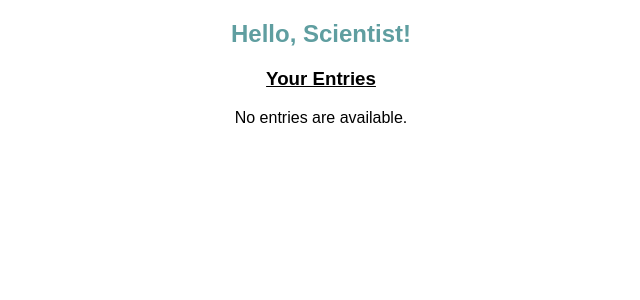
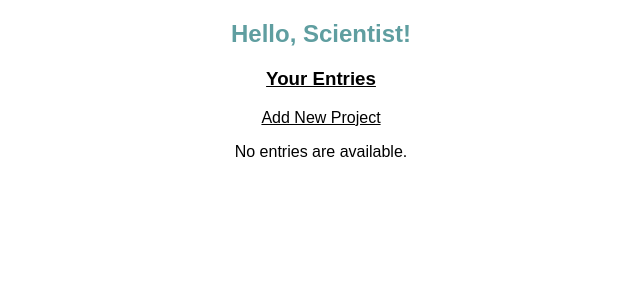
Before and after one commit to DukeOfEtiquette/Vala, a Django app: page / in a window 1280 px wide. Shown: the part 87-387 px from the top of the page, without its empty margins (319-959 px from the left). Run offline with Django 3.2, Linux system fonts and the light colour scheme; data that the repository does not hold is empty; parts of the project's set-up code (start-up, migrations or seed data) failed here and were passed over; some libraries are stand-ins or nearby versions.

Commit message:
resolved merge conflicts

```diff
--- a/splash/static/splash/style.css
+++ b/splash/static/splash/style.css
@@ -1,3 +1,6 @@
+a {
+  text-decoration: none;
+}
 /* list table */
 #taskList, #taskListDialog{
   list-style: none;
@@ -30,10 +33,6 @@
 
 .tableRow, .tableRowDialog{
   display: table-row;
-}
-
-.new-project-row{
-  width: 100%;
 }
 
 .tableTitleRow,
@@ -134,7 +133,7 @@ table {
 }
 
 /*remove text decoration from a tags for task list display*/
-a {text-decoration: none;}
+/*a {text-decoration: none;}*/
 
 .nav-bar img {
   width: 79px;
@@ -230,6 +229,24 @@ ul.tab li a:focus, .active {background-color: #ccc;}
     width: 80%; /* Could be more or less, depending on screen size */
 }
 
+/*Add new project link*/
+/*a#new-project{*/
+  /*column-span: all;*/
+/*}*/
+
+.new-project-row {
+  /*display: table-cell;*/
+  /*display: block;*/
+  /*width: 100%;*/
+  /*padding: 8px;*/
+  /*border: 1px solid #dddddd;*/
+  text-align: left;
+  text-decoration: underline;
+;
+  /*column-span: all;*/
+}
+
+
 #addEquipButt {
   float: left;
   margin-top: 5px;
@@ -240,18 +257,3 @@ ul.tab li a:focus, .active {background-color: #ccc;}
   bottom: 0px;
   right: 0px;
 }
-
-li.tableRow.click-row.tableCell {
-  width: 848px;
-}
-/*#addEquipDialog {
-  postion: absolute;
-  right: auto;
-  bottom: auto;
-  left: 500px;
-  top: 200px;
-}*/
-
-/*.new-project-row {*/
-  /*display: block;*/
-/*}*/
--- a/splash/templates/splash/index.html
+++ b/splash/templates/splash/index.html
@@ -14,6 +14,7 @@
     <!--Plain title for the table of tasks/entries-->
     <div class="table-title">
         <h3 style="text-decoration: underline;">Your Entries</h3>
+   <a class='new-project-row' id="new-project">Add New Project</a>
     </div>
 
     {% if entry_list %}
@@ -24,8 +25,7 @@
                 <span class='tableCell'> Experiment Type </span>
                 <span class='tableCell'> Status </span>
             </li>
-                <a class='tableCell tableRow click-row' id="new-project"><span>New</span></a>
-{#                <a class='tableCell tableRow click-row' id="id_project_id"><span>New</span></a>#}
+            {#                <a class='tableCell tableRow click-row' id="id_project_id"><span>New</span></a>#}
             {% for entry in entry_list %}
                 <a href="edit/{{ entry.projectID }}" class='tableRow click-row'>
                     <span class='tableCell'>{{ entry.projectID }} </span>
```
